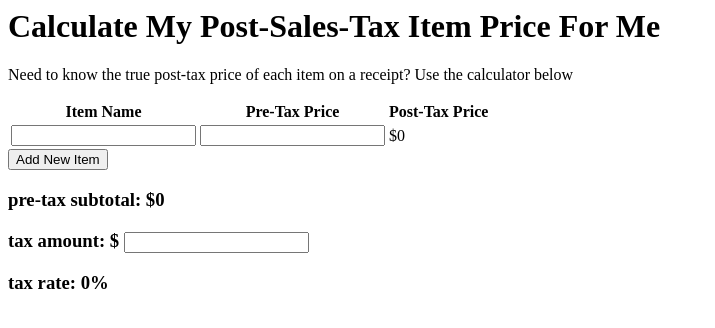
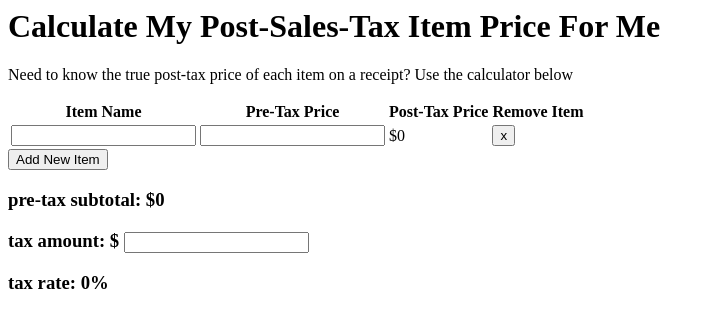
Before and after one commit to janester/calculate-sales-tax, a plain HTML site: page index.html in a window 1280 px wide. Shown: the whole page, without its empty margins (0-715 px from the left). Drawn offline with Linux system fonts and the light colour scheme.

Commit message:
remove item

```diff
--- a/index.html
+++ b/index.html
@@ -7,6 +7,7 @@
     <th>Item Name</th>
     <th>Pre-Tax Price</th>
     <th>Post-Tax Price</th>
+    <th>Remove Item</th>
   </tr>
   <tr>
     <td class="name">
@@ -17,6 +18,9 @@
     </td>
     <td class="post-tax">
       $0
+    </td>
+    <td>
+      <button onclick="remove(this)">x</button>
     </td>
   </tr>
 </table>
@@ -36,6 +40,9 @@
     </td>
     <td class="post-tax">
       $0
+    </td>
+    <td>
+      <button onclick="remove(this)">x</button>
     </td>
   `;
 
@@ -87,7 +94,11 @@
       postTaxEl = row.getElementsByClassName("post-tax")[0]
       postTaxEl.innerHTML = "$" + postTax.toFixed(2)
     }
+  }
 
+  function remove(e) {
+    e.parentElement.parentElement.remove()
+    updateTotal()
   }
 
 
```
